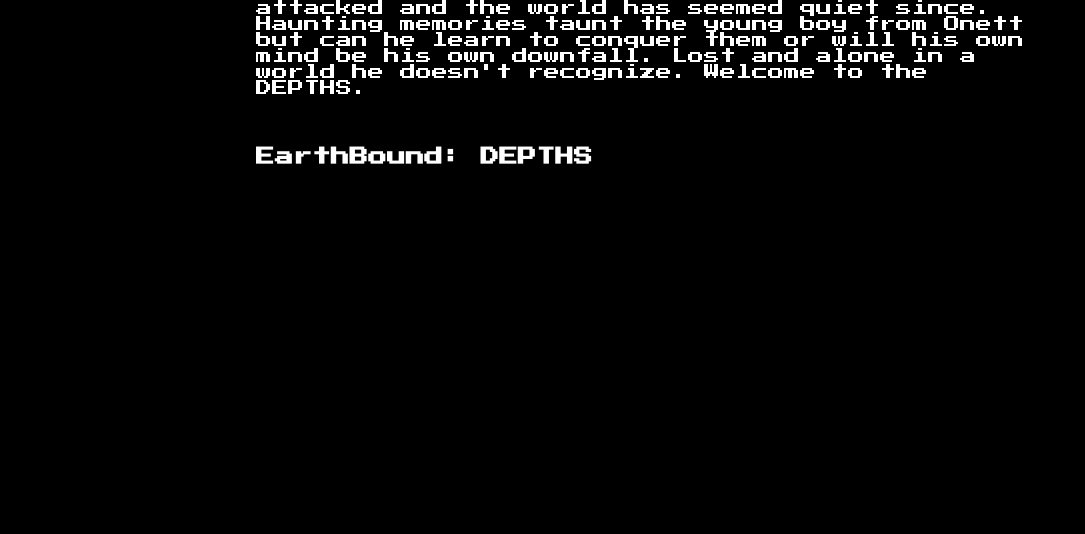
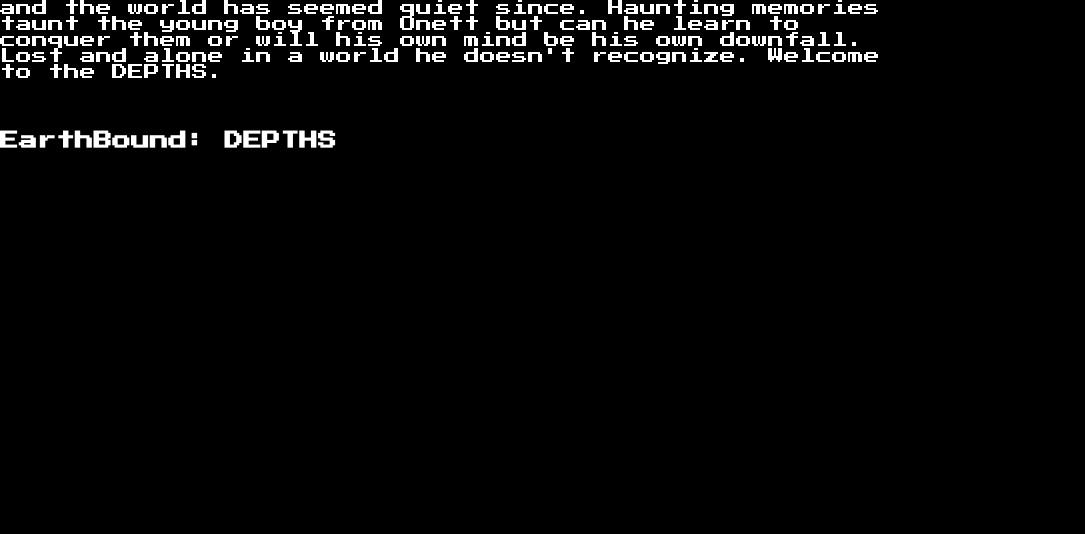
Before and after one commit to DeadlyOS/liblphicer.github.io, a plain HTML site: page index.html in a window 1280 px wide. Shown: the part 266-800 px from the top of the page, without its empty margins (0-1085 px from the left). Drawn offline with Linux system fonts and the light colour scheme; files whose address does not match are found by name.

Commit message:
Updating multiple files

```diff
--- a/earthstyle.css
+++ b/earthstyle.css
@@ -9,9 +9,11 @@ header {
 	text-align:center;
 }
 section {
+	text-align:center;
+	max-width:900px;
+}
+article {
 	text-align:left;
-	padding-left:20%;
-	padding-right:20%;
 }
 .header-logo {
 	height:250px;
```
